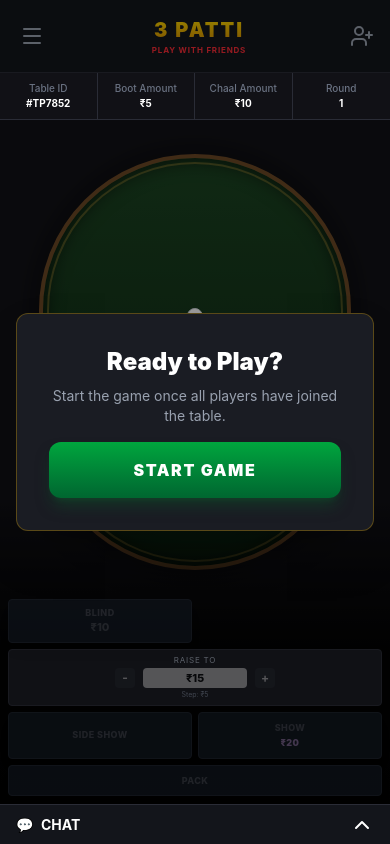
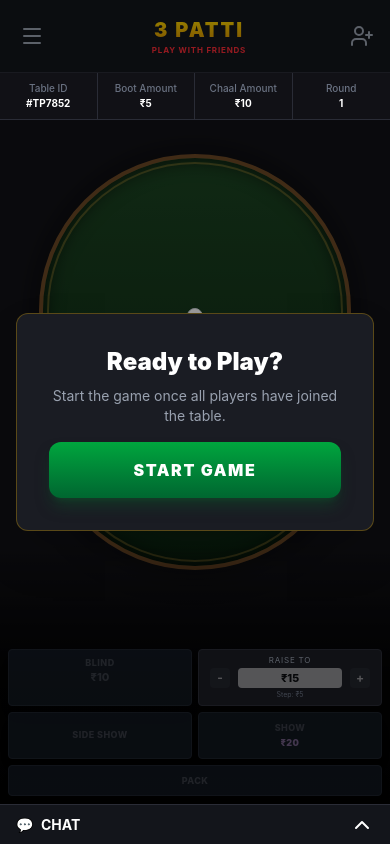
Before and after one commit to abhinsawant/teen-patti, a React (Vite) app in the folder client/: page /game in a window 390 px wide. Built offline with nearby package versions, Linux system fonts and the light colour scheme.

Commit message:
Fix mobile responsive UI: adjust card overlap and move blind and raise to same row

```diff
--- a/client/src/pages/GameRoom.tsx
+++ b/client/src/pages/GameRoom.tsx
@@ -473,7 +473,7 @@ export default function GameRoom() {
 
                   {/* Cards for other players */}
                   {!player.isMe && table.gameState !== 'WAITING' && player.state !== 'OUT' && player.state !== 'FOLDED' && (
-                    <div className="absolute -bottom-2 -left-10 md:-left-14 flex space-x-[-4px] md:space-x-[-6px] z-30">
+                    <div className="absolute -bottom-2 -left-16 md:-left-20 flex space-x-[-4px] md:space-x-[-6px] z-30">
                       {player.cards && player.cards.length === 3 ? (
                         <AnimatePresence mode="popLayout">
                           {[0, 1, 2].map((i) => (
@@ -640,7 +640,7 @@ export default function GameRoom() {
               </button>
             )}
 
-            <div className="col-span-2 bg-[#1a1c23] border border-[#2a2c36] rounded flex flex-col justify-center items-center px-2 py-1 [@media(max-height:750px)]:py-0.5">
+            <div className="bg-[#1a1c23] border border-[#2a2c36] rounded flex flex-col justify-center items-center px-2 py-1 [@media(max-height:750px)]:py-0.5">
               <span className="text-[8px] [@media(max-height:750px)]:text-[7px] text-gray-400 uppercase tracking-widest mb-0.5 [@media(max-height:750px)]:mb-0">RAISE TO</span>
               <div className="flex items-center space-x-2 w-full max-w-[160px]">
                 <button
```
